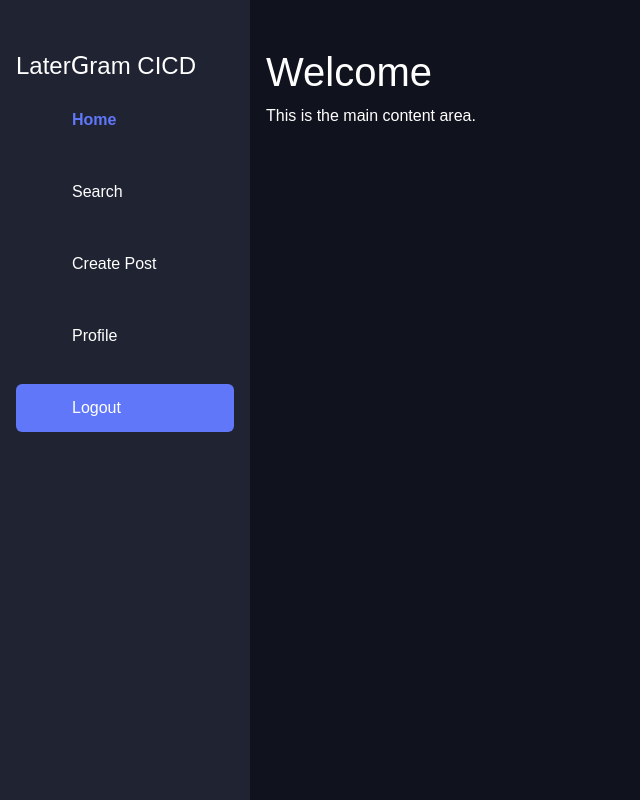
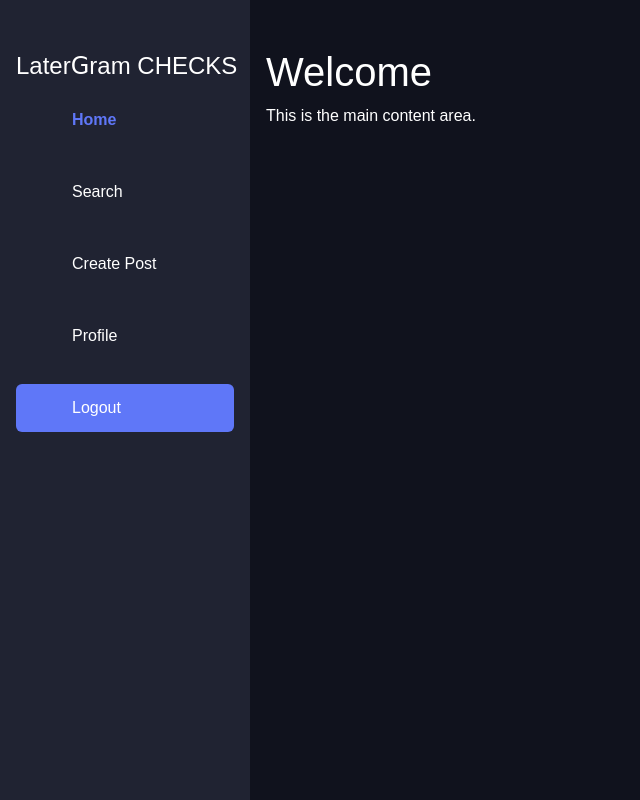
Before and after one commit to llgsjsm/Latergram, a Flask app: page /home in a window 1280 px wide. Shown: the whole page, without its empty margins (0-640 px from the left). Run offline with Flask 2, Linux system fonts and the light colour scheme; data that the repository does not hold is empty; some libraries are stand-ins or nearby versions.

Commit message:
Update home.html
Co-Authored-By: lanzexi26 <63115311+lanzexi26@users.noreply.github.com>

```diff
--- a/app-server/templates/home.html
+++ b/app-server/templates/home.html
@@ -18,7 +18,7 @@
     <div class="d-flex">
         <nav id="main-nav" class="flex-column bg-light py-5 px-3">
             <a class="navbar-brand mb-4" href="">
-                Later<span class="beau">G</span>ram CICD
+                Later<span class="beau">G</span>ram CHECKS
             </a>
             <ul class="nav nav-pills flex-column">
                 <li class="nav-item">
```
